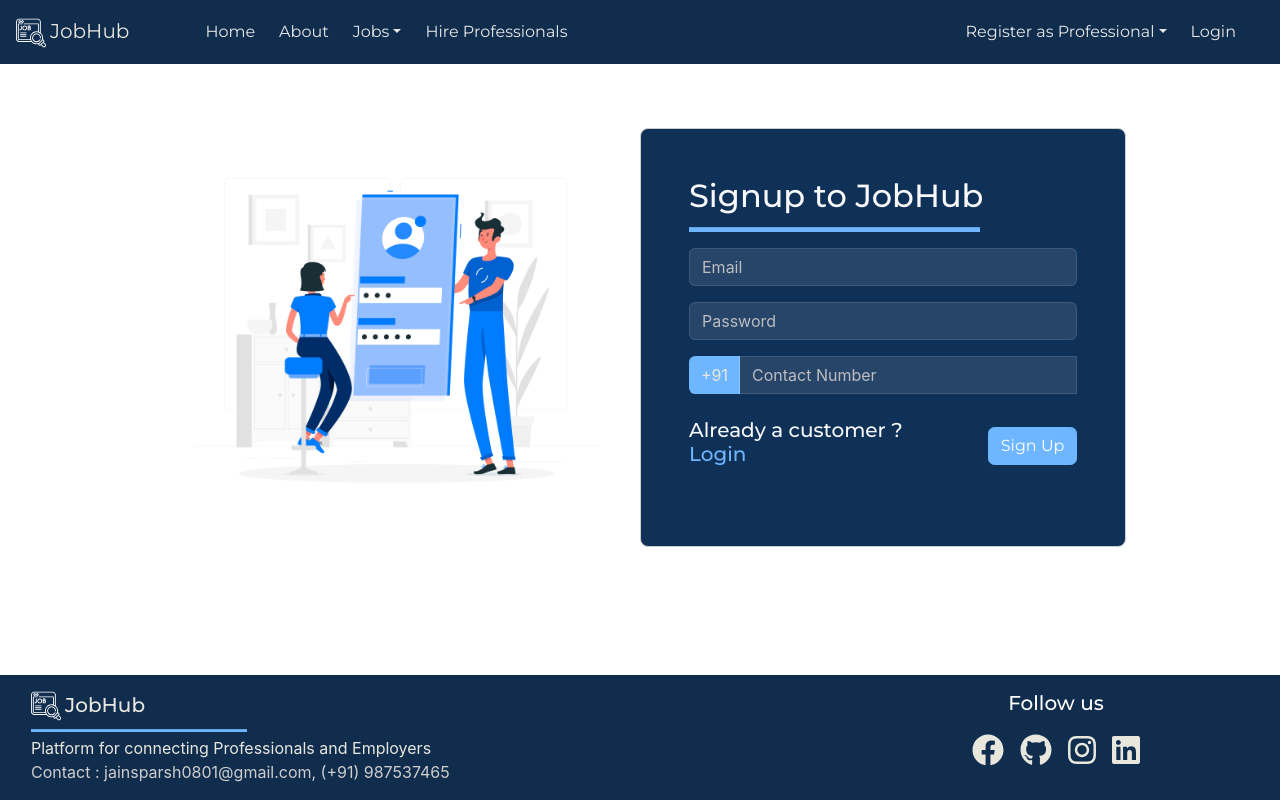
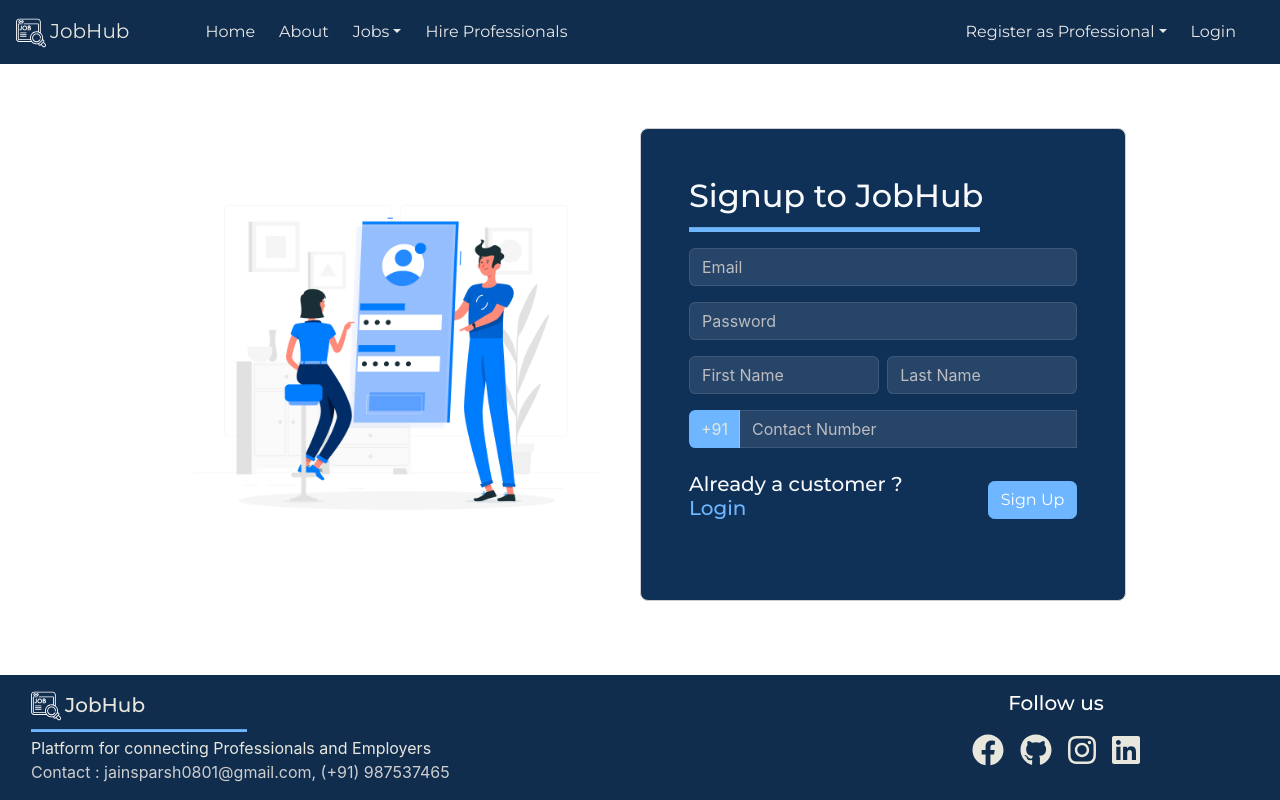
Before and after one commit to SparshJain2000/Jobhub, a React (Create React App) app in the folder client/: page /employer/signup in a window 1280 px wide. Built offline with nearby package versions, Linux system fonts and the light colour scheme.

Commit message:
add firstName and lastName field

```diff
--- a/client/src/pages/authEmployer.page.jsx
+++ b/client/src/pages/authEmployer.page.jsx
@@ -37,6 +37,9 @@
             return validatePassword(value);
         case "contact":
             return validateContact(value);
+        case "firstName":
+        case "lastName":
+            return value !== "";
         default:
             return false;
     }
@@ -53,6 +56,8 @@
         email: true,
         password: true,
         contact: true,
+        firstName: true,
+        lastName: true,
     });
     const [isLogin, setIsLogin] = useState(
         location.pathname.split("/")[2] === "login",
@@ -146,6 +151,44 @@
                         </FormFeedback>
                     </FormGroup>
                     {!isLogin && (
+                        <>
+                            <div className='row px-0'>
+                                <FormGroup className='col-12 col-md-6 px-0 pr-md-1'>
+                                    <Input
+                                        type='firstName'
+                                        name='firstName'
+                                        id='firstName'
+                                        placeholder='First Name'
+                                        onChange={handleChange}
+                                        required
+                                        invalid={
+                                            credentials?.firstName === "" ||
+                                            !valid.firstName
+                                        }
+                                    />
+                                    <FormFeedback>
+                                        Please enter your name
+                                    </FormFeedback>
+                                </FormGroup>
+                                <FormGroup className='col-12 col-md-6 px-0 pl-md-1'>
+                                    <Input
+                                        type='lastName'
+                                        name='lastName'
+                                        id='lastName'
+                                        placeholder='Last Name'
+                                        onChange={handleChange}
+                                        required
+                                        invalid={
+                                            credentials?.lastName === "" ||
+                                            !valid.lastName
+                                        }
+                                    />
+                                    <FormFeedback>
+                                        Please enter your name
+                                    </FormFeedback>
+                                </FormGroup>
+                            </div>
+
                             <FormGroup>
                                 <InputGroup>
                                     <InputGroupAddon addonType='prepend'>
@@ -168,6 +211,7 @@
                                     </FormFeedback>
                                 </InputGroup>
                             </FormGroup>
+                        </>
                     )}
 
                     <FormGroup className='row justify-content-end'>
```
Lines whose indentation alone changed are shown as unchanged.
